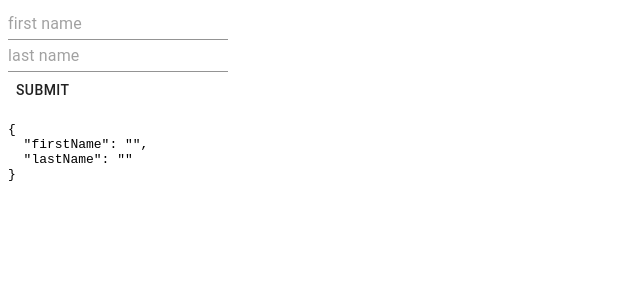
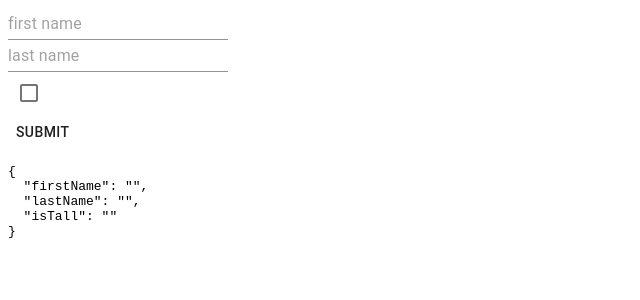
Before and after one commit to KIM-JUNHO/formik2, a React (Create React App) app: page / in a window 1280 px wide. Shown: the top 300 px of the page, without its empty margins (0-640 px from the left). Built offline with nearby package versions, Linux system fonts and the light colour scheme.

Commit message:
Field type checkbox

```diff
--- a/src/App.tsx
+++ b/src/App.tsx
@@ -1,12 +1,12 @@
 import React from 'react';
 import { Formik, Field, Form } from 'formik';
-import { TextField, Button } from '@material-ui/core';
+import { TextField, Button, Checkbox } from '@material-ui/core';
 
 export default function App() {
   return (
     <div>
       <Formik
-        initialValues={{ firstName: '', lastName: '' }}
+        initialValues={{ firstName: '', lastName: '', isTall: '' }}
         onSubmit={(data, { setSubmitting }) => {
           setSubmitting(true);
           // make async call
@@ -30,6 +30,7 @@
                 as={TextField}
               />
             </div>
+            <Field name="isTall" type="checkbox" as={Checkbox}></Field>
             <div>
               <Button disabled={isSubmitting} type="submit">
                 submit
```
